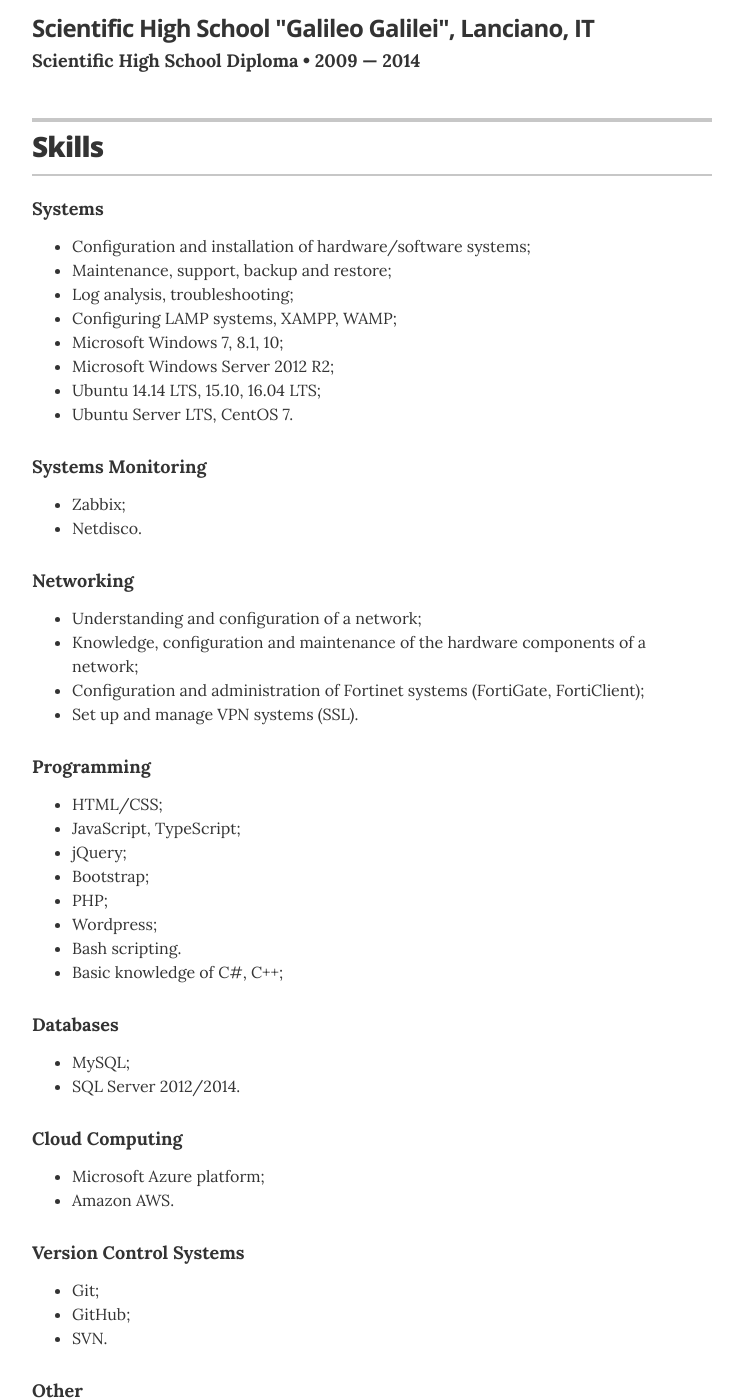
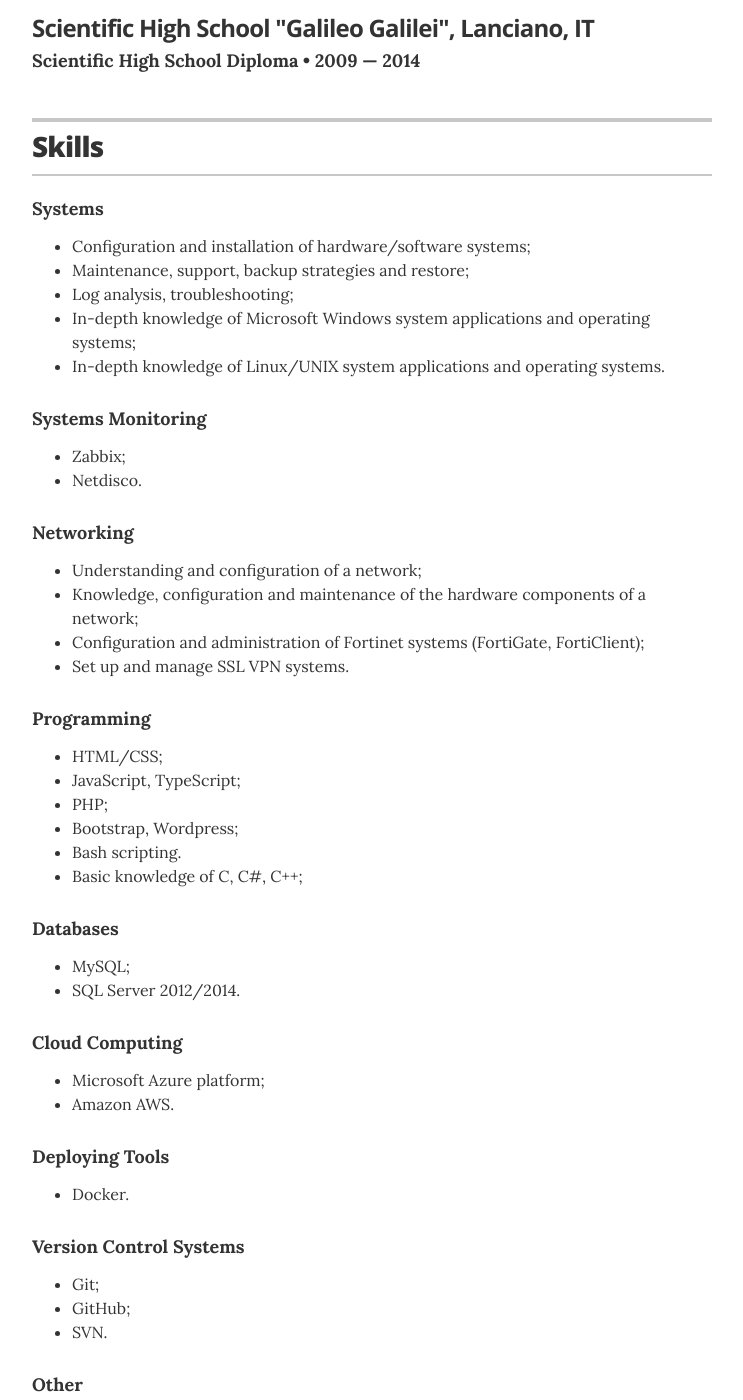
Before and after one commit to jglovier/resume-template, a Jekyll site: the page built from index.html, in a window 1280 px wide and 1400 px high, scrolled down 993 px. Shown: the whole window, without its empty margins (268-1011 px from the left). Built offline with Jekyll 4.4.1, drawn with Linux system fonts in a browser that asks for light colours; some of the changed text lies outside the part shown.

Commit message:
Updated Skills

```diff
--- a/_data/skills.yml
+++ b/_data/skills.yml
@@ -2,56 +2,63 @@
 - skill: Systems
   description: <ul class="resume-item-list">
     <li>Configuration and installation of hardware/software systems;</li>
-    <li>Maintenance, support, backup and restore;</li>
+    <li>Maintenance, support, backup strategies and restore;</li>
     <li>Log analysis, troubleshooting;</li>
-    <li>Configuring LAMP systems, XAMPP, WAMP;</li>
-    <li>Microsoft Windows 7, 8.1, 10;</li>
-    <li>Microsoft Windows Server 2012 R2;</li>
-    <li>Ubuntu 14.14 LTS, 15.10, 16.04 LTS;</li>
-    <li>Ubuntu Server LTS, CentOS 7.</li>
+    <li>In-depth knowledge of Microsoft Windows system applications and operating systems;</li>
+    <li>In-depth knowledge of Linux/UNIX system applications and operating systems.</li>
     </ul>
 
 - skill: Systems Monitoring
   description: <ul class="resume-item-list">
     <li>Zabbix;</li>
     <li>Netdisco.</li>
+    </ul>
 
 - skill: Networking
   description: <ul class="resume-item-list">
     <li>Understanding and configuration of a network;</li>
     <li>Knowledge, configuration and maintenance of the hardware components of a network;</li>
     <li>Configuration and administration of Fortinet systems (FortiGate, FortiClient);</li>
-    <li>Set up and manage VPN systems (SSL).</li>
+    <li>Set up and manage SSL VPN systems.</li>
+    </ul>
 
 - skill: Programming
   description: <ul class="resume-item-list">
     <li>HTML/CSS;</li>
     <li>JavaScript, TypeScript;</li>
-    <li>jQuery;</li>
-    <li>Bootstrap;</li>
     <li>PHP;</li>
-    <li>Wordpress;</li>
+    <li>Bootstrap, Wordpress;</li>
     <li>Bash scripting.</li>
-    <li>Basic knowledge of C#, C++;</li>
+    <li>Basic knowledge of C, C#, C++;</li>
+    </ul>
 
 - skill: Databases
   description: <ul class="resume-item-list">
     <li>MySQL;</li>
     <li>SQL Server 2012/2014.</li>
+    </ul>
 
 - skill: Cloud Computing
   description: <ul class="resume-item-list">
     <li>Microsoft Azure platform;</li>
     <li>Amazon AWS.</li>
+    </ul>
+
+- skill: Deploying Tools
+  description: <ul class="resume-item-list">
+    <li>Docker.</li>
+    </ul>
 
 - skill: Version Control Systems
   description: <ul class="resume-item-list">
     <li>Git;</li>
     <li>GitHub;</li>
     <li>SVN.</li>
+    </ul>
 
 - skill: Other
   description: <ul class="resume-item-list">
-    <li>Excellent skills in the use of remote support software LogMeIn, TeamViewer, AnyDesk;</li>
+    <li>Proficient with Ubuntu (LTS), Debian, CentOS 7, Windows 7/10, Windows Server 2012 R2;</li>
     <li>Basic knowledge of Adobe Photoshop, Adobe Illustrator and GIMP;</li>
     <li>Basic knowledge of Unity3D graphics engine and Unreal Engine.</li>
+    </ul>
```
